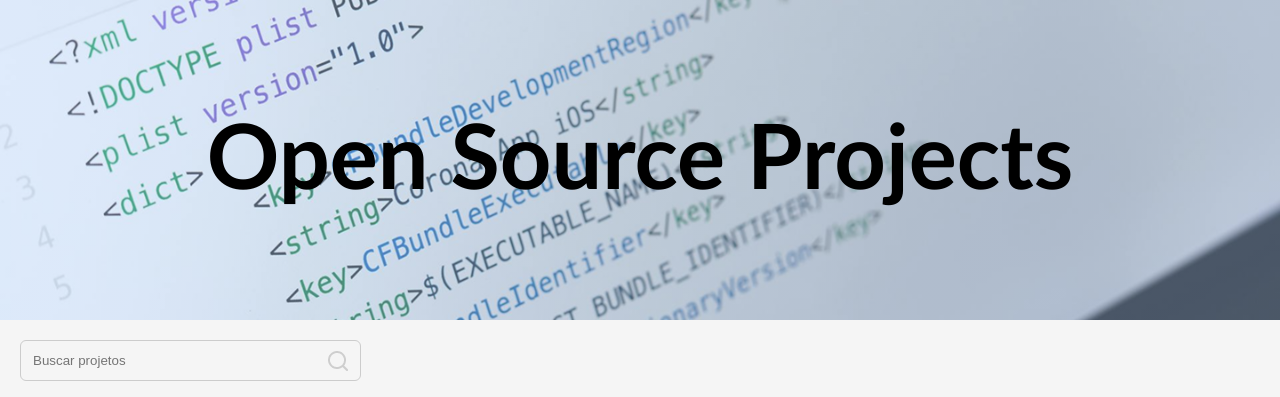
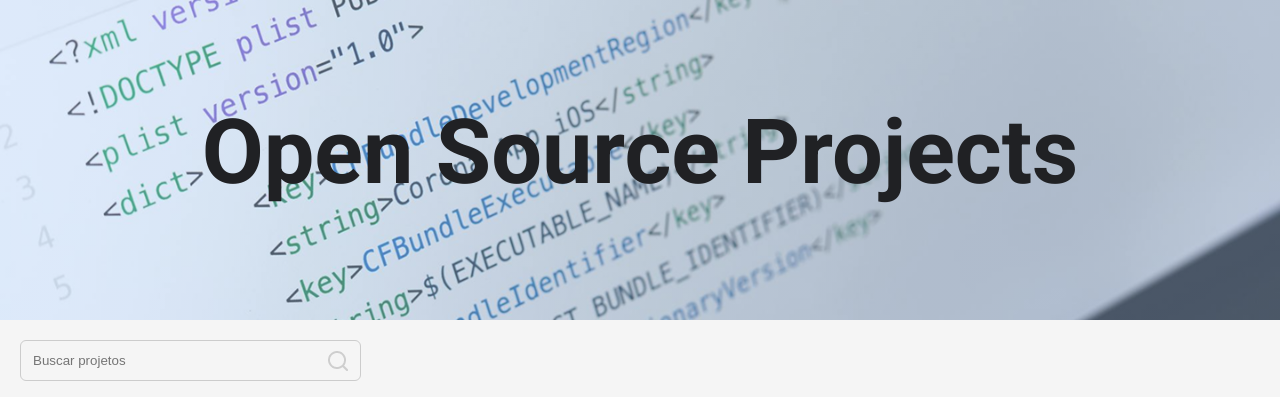
Before and after one commit to EduardoTartas/open-source-front-end, a plain HTML site: page index.html in a window 1280 px wide. Shown: the top 397 px of the page. Drawn offline with Linux system fonts and the light colour scheme.

Commit message:
ajuste no header

```diff
--- a/assets/css/header.css
+++ b/assets/css/header.css
@@ -5,8 +5,8 @@ header{
 }
 
 header h1{
-    color: #000000;
-    font-family: 'Gill Sans', 'Gill Sans MT', Calibri, 'Trebuchet MS', sans-serif;
+    color: #202124;
+    font-family: 'Roboto', sans-serif;
     font-size: 90px;
     text-align: center;
     padding-top: 100px;
```
